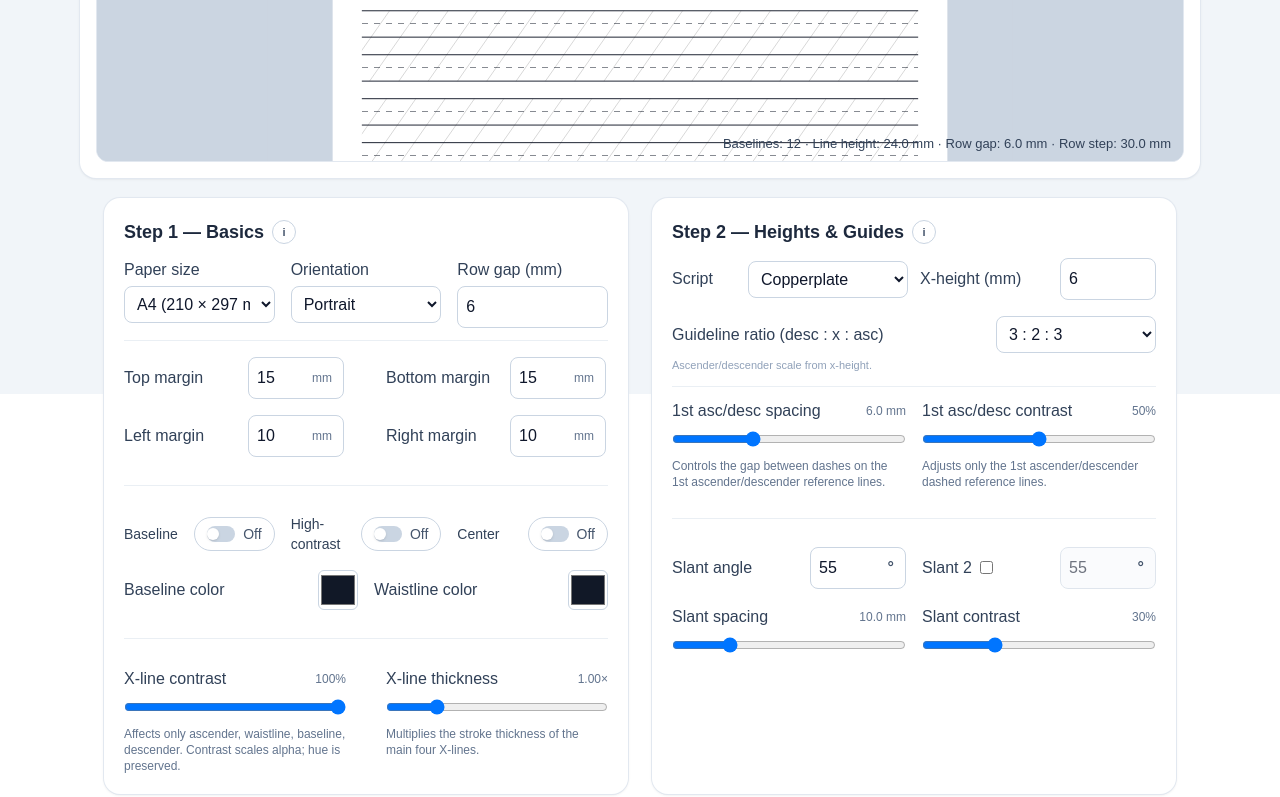
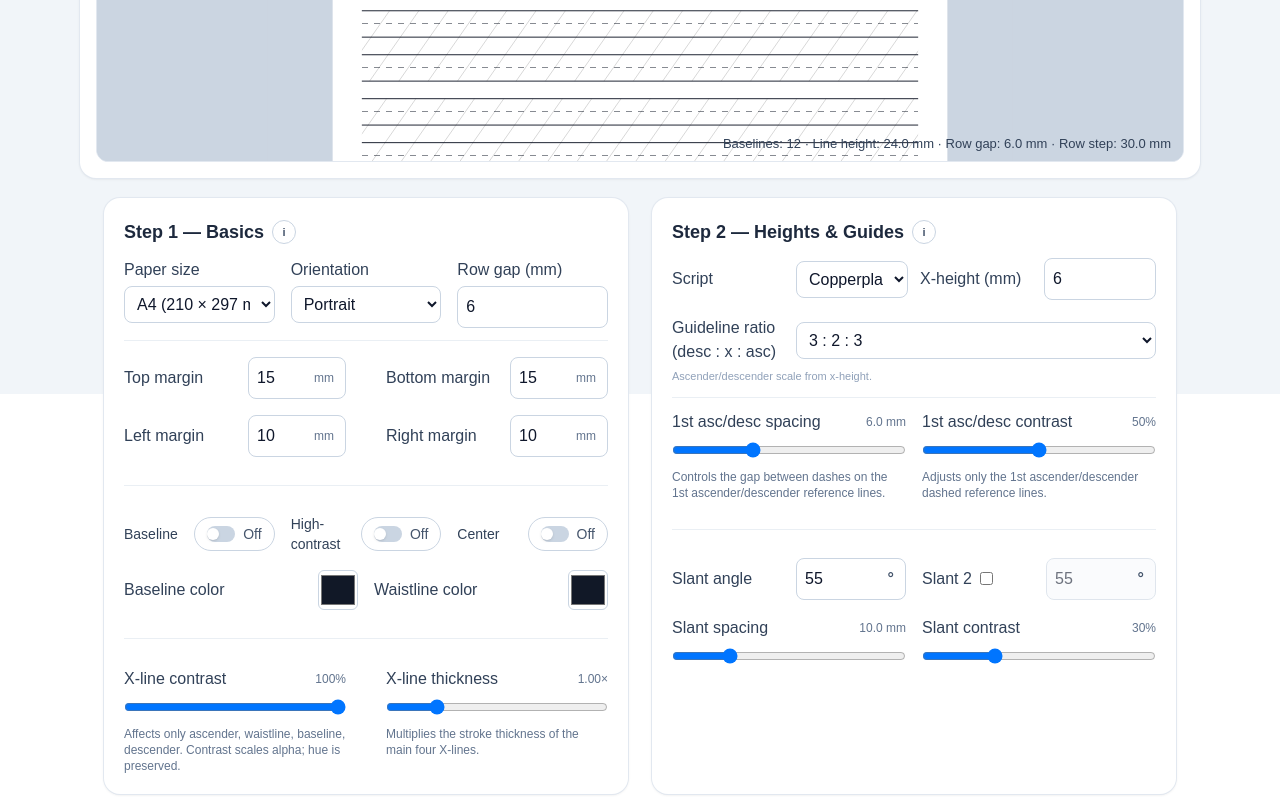
Before and after one commit to mashw/calligraphy-tools, a Next.js app: page /guidelines in a window 1280 px wide. Shown: the part 406-1203 px from the top of the page. Built offline with nearby package versions, Linux system fonts and the light colour scheme.

Commit message:
Allow inline controls to grow within compact rows

```diff
--- a/src/app/guidelines/page.tsx
+++ b/src/app/guidelines/page.tsx
@@ -1424,8 +1424,8 @@ const slantAngleDeg = useMemo(() => {
 
           <div className="grid grid-cols-2 gap-y-4 gap-x-10 mt-4">
             <div className="flex items-center gap-3">
-              <label className="w-28 font-medium text-slate-700">Top margin</label>
-              <div className="relative w-24">
+              <label className="w-28 shrink-0 font-medium text-slate-700">Top margin</label>
+              <div className="relative flex-1 min-w-0">
                 <input
                   type="number"
                   step="0.5"
@@ -1439,8 +1439,8 @@ const slantAngleDeg = useMemo(() => {
             </div>
 
             <div className="flex items-center gap-3">
-              <label className="w-28 font-medium text-slate-700">Bottom margin</label>
-              <div className="relative w-24">
+              <label className="w-28 shrink-0 font-medium text-slate-700">Bottom margin</label>
+              <div className="relative flex-1 min-w-0">
                 <input
                   type="number"
                   step="0.5"
@@ -1454,8 +1454,8 @@ const slantAngleDeg = useMemo(() => {
             </div>
 
             <div className="flex items-center gap-3">
-              <label className="w-28 font-medium text-slate-700">Left margin</label>
-              <div className="relative w-24">
+              <label className="w-28 shrink-0 font-medium text-slate-700">Left margin</label>
+              <div className="relative flex-1 min-w-0">
                 <input
                   type="number"
                   step="0.5"
@@ -1469,8 +1469,8 @@ const slantAngleDeg = useMemo(() => {
             </div>
 
             <div className="flex items-center gap-3">
-              <label className="w-28 font-medium text-slate-700">Right margin</label>
-              <div className="relative w-24">
+              <label className="w-28 shrink-0 font-medium text-slate-700">Right margin</label>
+              <div className="relative flex-1 min-w-0">
                 <input
                   type="number"
                   step="0.5"
@@ -1661,10 +1661,11 @@ const slantAngleDeg = useMemo(() => {
           <div className="mt-3 space-y-3">
             {/* Row 1: Script + X-height (keep 2-up on small screens; collapse only on very narrow) */}
             <div className="grid grid-cols-2 max-[420px]:grid-cols-1 gap-3">
-              <div className="flex items-center justify-between gap-3">
-                <label className="font-medium text-slate-700">Script</label>
+              <div className="flex items-center gap-3">
+                <label className="w-28 shrink-0 font-medium text-slate-700">Script</label>
+                <div className="flex-1 min-w-0">
                   <select
-                  className="w-40 p-2 rounded-lg border border-slate-300"
+                    className="w-full p-2 rounded-lg border border-slate-300"
                     value={script}
                     onChange={(e) => setScript(e.target.value as ScriptId)}
                   >
@@ -1673,19 +1674,21 @@ const slantAngleDeg = useMemo(() => {
                     <option value="TexturaQuadrata">Textura Quadrata</option>
                   </select>
                 </div>
-
-              <div className="flex items-center justify-between gap-3">
-                <label className="font-medium text-slate-700">
+              </div>
+
+              <div className="flex items-center gap-3">
+                <label className="w-28 shrink-0 font-medium text-slate-700">
                   {script === 'Copperplate' ? 'X-height (mm)' : 'x-height (nibs)'}
                 </label>
 
+                <div className="flex-1 min-w-0">
                   {script === 'Copperplate' ? (
                     <input
                       type="number"
                       step={0.5}
                       min={2}
                       max={10}
-                    className="w-24 p-2 rounded-lg border border-slate-300"
+                      className="w-full p-2 rounded-lg border border-slate-300"
                       value={xHeightMMText}
                       onWheel={(e) => (e.currentTarget as HTMLInputElement).blur()}
                       onChange={(e) => setXHeightMMText(e.target.value)}
@@ -1712,17 +1715,17 @@ const slantAngleDeg = useMemo(() => {
                       }}
                     />
                   ) : (
-
                     <input
                       type="number"
                       step={0.5}
                       min={1}
                       max={8}
-                    className="w-24 p-2 rounded-lg border border-slate-300"
+                      className="w-full p-2 rounded-lg border border-slate-300"
                       value={xNib}
                       onChange={(e) => setXNib(parseFloat(e.target.value || '5'))}
                     />
                   )}
+                </div>
               </div>
             </div>
 
@@ -1730,10 +1733,11 @@ const slantAngleDeg = useMemo(() => {
               /* Copperplate-only options (unchanged content, just keeps it in the “top controls” zone) */
               <div className="space-y-4 pt-1">
                 <div>
-                  <div className="flex items-center justify-between gap-3">
-                    <label className="font-medium text-slate-700">Guideline ratio (desc : x : asc)</label>
+                  <div className="flex items-center gap-3">
+                    <label className="w-28 shrink-0 font-medium text-slate-700">Guideline ratio (desc : x : asc)</label>
+                    <div className="flex-1 min-w-0">
                       <select
-                      className="w-40 p-2 rounded-lg border border-slate-300"
+                        className="w-full p-2 rounded-lg border border-slate-300"
                         value={copperplateRatioPreset}
                         onChange={(e) => setCopperplateRatioPreset(e.target.value as CopperplateRatioPreset)}
                       >
@@ -1742,6 +1746,7 @@ const slantAngleDeg = useMemo(() => {
                         <option value="1:1:1">1 : 1 : 1</option>
                         <option value="custom">Custom…</option>
                       </select>
+                    </div>
                   </div>
                   <p className="mt-1 text-[11px] text-slate-400">Ascender/descender scale from x-height.</p>
                 </div>
@@ -2062,9 +2067,9 @@ const slantAngleDeg = useMemo(() => {
 
     {/* Slant angle */}
     <div>
-      <div className="flex items-center justify-between gap-3">
-        <label className="font-medium text-slate-700">Slant angle</label>
-        <div className="relative w-24">
+      <div className="flex items-center gap-3">
+        <label className="w-28 shrink-0 font-medium text-slate-700">Slant angle</label>
+        <div className="relative flex-1 min-w-0">
           <input
             type="number"
             step={1}
@@ -2098,8 +2103,8 @@ const slantAngleDeg = useMemo(() => {
     </div>
 
     <div>
-      <div className="flex items-center justify-between gap-3">
-        <div className="flex items-center gap-2">
+      <div className="flex items-center gap-3">
+        <div className="w-28 shrink-0 flex items-center gap-2">
           <label className="font-medium text-slate-700">Slant 2</label>
           <input
             type="checkbox"
@@ -2107,7 +2112,7 @@ const slantAngleDeg = useMemo(() => {
             onChange={(e) => setEnableSlant2(e.target.checked)}
           />
         </div>
-        <div className="relative w-24">
+        <div className="relative flex-1 min-w-0">
           <input
             type="number"
             step={1}
```
Lines whose indentation alone changed are shown as unchanged.
